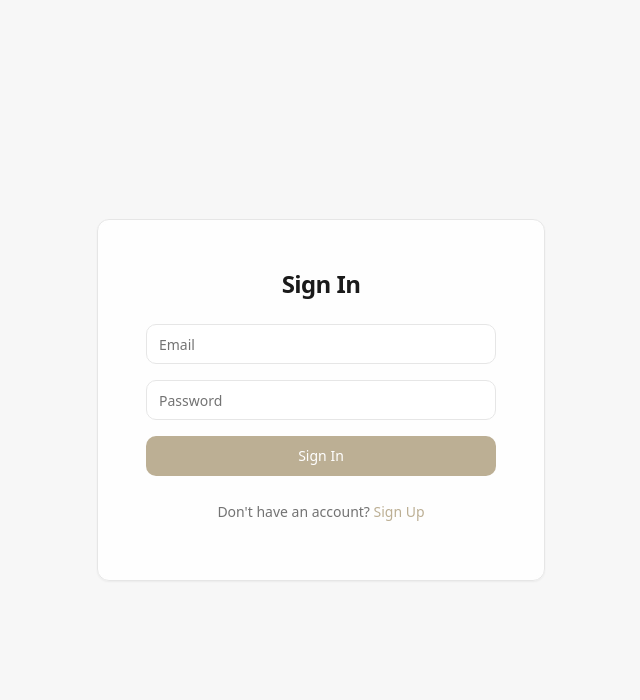
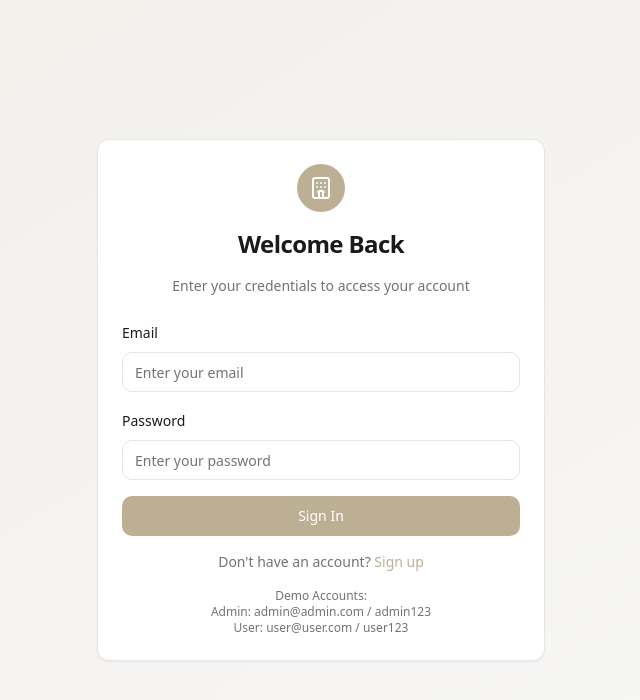
Before and after one commit to SalihMoh/restful-retreats-manager, a React (Vite) app: page /login in a window 1280 px wide. Shown: the top 700 px of the page, without its empty margins (319-959 px from the left). Built offline with nearby package versions, Linux system fonts and the light colour scheme.

Commit message:
Enhance app UI and functionality
This commit improves the app's user interface with CSS enhancements and adds useful functionalities for both admin and user roles.

```diff
--- a/src/components/ui/card.tsx
+++ b/src/components/ui/card.tsx
@@ -1,3 +1,4 @@
+
 import * as React from "react"
 
 import { cn } from "@/lib/utils"
--- a/src/pages/Login.tsx
+++ b/src/pages/Login.tsx
@@ -1,35 +1,30 @@
 
 import { useState } from 'react';
-import { useDispatch, useSelector } from 'react-redux';
-import { useNavigate } from 'react-router-dom';
+import { useNavigate, Link } from 'react-router-dom';
+import { useDispatch } from 'react-redux';
 import { login } from '../store/authSlice';
-import { AppDispatch, RootState } from '../store/store';
+import { Input } from '@/components/ui/input';
 import { Button } from '@/components/ui/button';
-import { Input } from '@/components/ui/input';
-import { Card, CardContent, CardHeader, CardTitle } from '@/components/ui/card';
+import { Card, CardContent, CardHeader, CardTitle, CardDescription } from '@/components/ui/card';
 import { useToast } from '@/hooks/use-toast';
+import { Hotel } from 'lucide-react';
 
 const Login = () => {
   const [email, setEmail] = useState('');
   const [password, setPassword] = useState('');
-  const dispatch = useDispatch<AppDispatch>();
   const navigate = useNavigate();
-  const { status } = useSelector((state: RootState) => state.auth);
+  const dispatch = useDispatch();
   const { toast } = useToast();
 
   const handleSubmit = async (e: React.FormEvent) => {
     e.preventDefault();
-
     try {
-      const resultAction = await dispatch(login({ email, password })).unwrap();
-      if (resultAction) {
-        toast({
-          title: "Success",
-          description: "Logged in successfully!",
-        });
-        navigate(resultAction.role === 'admin' ? '/admin' : '/dashboard');
-      }
-    } catch (err) {
+      await dispatch(login({ email, password })).unwrap();
+      toast({
+        title: "Success",
+        description: "Welcome back!",
+      });
+    } catch (error) {
       toast({
         title: "Error",
         description: "Invalid credentials. Please try again.",
@@ -39,45 +34,56 @@ const Login = () => {
   };
 
   return (
-    <div className="min-h-screen flex items-center justify-center bg-secondary">
-      <Card className="w-full max-w-md p-6 bg-white/80 backdrop-blur-sm">
-        <CardHeader className="space-y-1">
-          <CardTitle className="text-2xl font-bold text-center">Sign In</CardTitle>
+    <div className="min-h-screen flex items-center justify-center bg-gradient-to-br from-primary/20 to-secondary p-4">
+      <Card className="w-full max-w-md">
+        <CardHeader className="space-y-4 text-center">
+          <div className="mx-auto w-12 h-12 bg-primary rounded-full flex items-center justify-center">
+            <Hotel className="w-6 h-6 text-white" />
+          </div>
+          <CardTitle className="text-2xl">Welcome Back</CardTitle>
+          <CardDescription>
+            Enter your credentials to access your account
+          </CardDescription>
         </CardHeader>
         <CardContent>
           <form onSubmit={handleSubmit} className="space-y-4">
             <div className="space-y-2">
+              <label className="text-sm font-medium">Email</label>
               <Input
-                type="text"
-                placeholder="Email"
+                type="email"
+                placeholder="Enter your email"
                 value={email}
                 onChange={(e) => setEmail(e.target.value)}
+                required
                 className="w-full"
-                required
               />
             </div>
             <div className="space-y-2">
+              <label className="text-sm font-medium">Password</label>
               <Input
                 type="password"
-                placeholder="Password"
+                placeholder="Enter your password"
                 value={password}
                 onChange={(e) => setPassword(e.target.value)}
+                required
                 className="w-full"
-                required
               />
             </div>
-            <Button
-              type="submit"
-              className="w-full"
-              disabled={status === 'loading'}
-            >
-              {status === 'loading' ? 'Signing in...' : 'Sign In'}
+            <Button type="submit" className="w-full">
+              Sign In
             </Button>
             <div className="text-center text-sm text-muted-foreground">
               Don't have an account?{' '}
-              <Button variant="link" className="p-0" onClick={() => navigate('/register')}>
-                Sign Up
-              </Button>
+              <Link to="/register" className="text-primary hover:underline">
+                Sign up
+              </Link>
+            </div>
+            <div className="text-center text-xs text-muted-foreground">
+              Demo Accounts:
+              <br />
+              Admin: admin@admin.com / admin123
+              <br />
+              User: user@user.com / user123
             </div>
           </form>
         </CardContent>
--- a/src/pages/Register.tsx
+++ b/src/pages/Register.tsx
@@ -1,81 +1,85 @@
 
 import { useState } from 'react';
-import { useNavigate } from 'react-router-dom';
-import { Card, CardContent, CardHeader, CardTitle } from '@/components/ui/card';
+import { useNavigate, Link } from 'react-router-dom';
+import { useDispatch } from 'react-redux';
+import { register } from '../store/authSlice';
+import { Input } from '@/components/ui/input';
 import { Button } from '@/components/ui/button';
-import { Input } from '@/components/ui/input';
+import { Card, CardContent, CardHeader, CardTitle, CardDescription } from '@/components/ui/card';
 import { useToast } from '@/hooks/use-toast';
-import api from '../lib/axios';
+import { UserPlus } from 'lucide-react';
 
 const Register = () => {
+  const [name, setName] = useState('');
   const [email, setEmail] = useState('');
   const [password, setPassword] = useState('');
-  const [name, setName] = useState('');
   const navigate = useNavigate();
+  const dispatch = useDispatch();
   const { toast } = useToast();
 
   const handleSubmit = async (e: React.FormEvent) => {
     e.preventDefault();
     try {
-      // Create new user
-      await api.post('/users', {
-        id: Date.now(), // Generate a unique ID
-        email,
-        password,
-        name,
-        role: 'user',
-      });
-
+      await dispatch(register({ name, email, password })).unwrap();
       toast({
         title: "Success",
-        description: "Registration successful! Please login.",
+        description: "Account created successfully!",
       });
       navigate('/login');
     } catch (error) {
       toast({
         title: "Error",
-        description: "Registration failed. Please try again.",
+        description: "Failed to create account. Please try again.",
         variant: "destructive",
       });
     }
   };
 
   return (
-    <div className="min-h-screen flex items-center justify-center bg-secondary">
-      <Card className="w-full max-w-md p-6 bg-white/80 backdrop-blur-sm">
-        <CardHeader className="space-y-1">
-          <CardTitle className="text-2xl font-bold text-center">Create Account</CardTitle>
+    <div className="min-h-screen flex items-center justify-center bg-gradient-to-br from-primary/20 to-secondary p-4">
+      <Card className="w-full max-w-md">
+        <CardHeader className="space-y-4 text-center">
+          <div className="mx-auto w-12 h-12 bg-primary rounded-full flex items-center justify-center">
+            <UserPlus className="w-6 h-6 text-white" />
+          </div>
+          <CardTitle className="text-2xl">Create Account</CardTitle>
+          <CardDescription>
+            Sign up for a new account to get started
+          </CardDescription>
         </CardHeader>
         <CardContent>
           <form onSubmit={handleSubmit} className="space-y-4">
             <div className="space-y-2">
+              <label className="text-sm font-medium">Name</label>
               <Input
                 type="text"
-                placeholder="Full Name"
+                placeholder="Enter your name"
                 value={name}
                 onChange={(e) => setName(e.target.value)}
+                required
                 className="w-full"
-                required
               />
             </div>
             <div className="space-y-2">
+              <label className="text-sm font-medium">Email</label>
               <Input
-                type="text"
-                placeholder="Email"
+                type="email"
+                placeholder="Enter your email"
                 value={email}
                 onChange={(e) => setEmail(e.target.value)}
+                required
                 className="w-full"
-                required
               />
             </div>
             <div className="space-y-2">
+              <label className="text-sm font-medium">Password</label>
               <Input
                 type="password"
-                placeholder="Password"
+                placeholder="Create a password"
                 value={password}
                 onChange={(e) => setPassword(e.target.value)}
+                required
                 className="w-full"
-                required
               />
             </div>
             <Button type="submit" className="w-full">
@@ -83,9 +87,9 @@ const Register = () => {
             </Button>
             <div className="text-center text-sm text-muted-foreground">
               Already have an account?{' '}
-              <Button variant="link" className="p-0" onClick={() => navigate('/login')}>
-                Sign In
-              </Button>
+              <Link to="/login" className="text-primary hover:underline">
+                Sign in
+              </Link>
             </div>
           </form>
         </CardContent>
```
